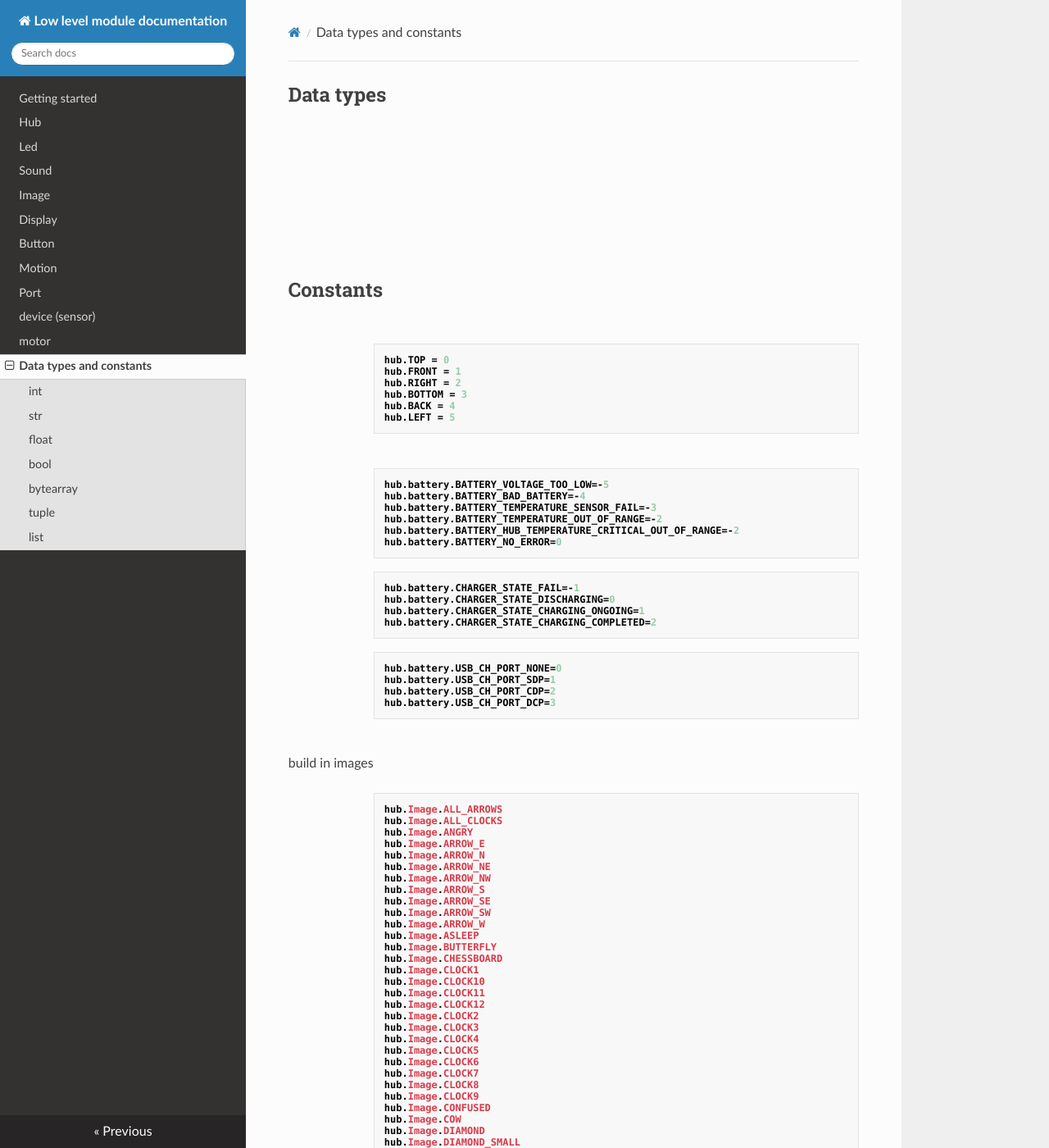
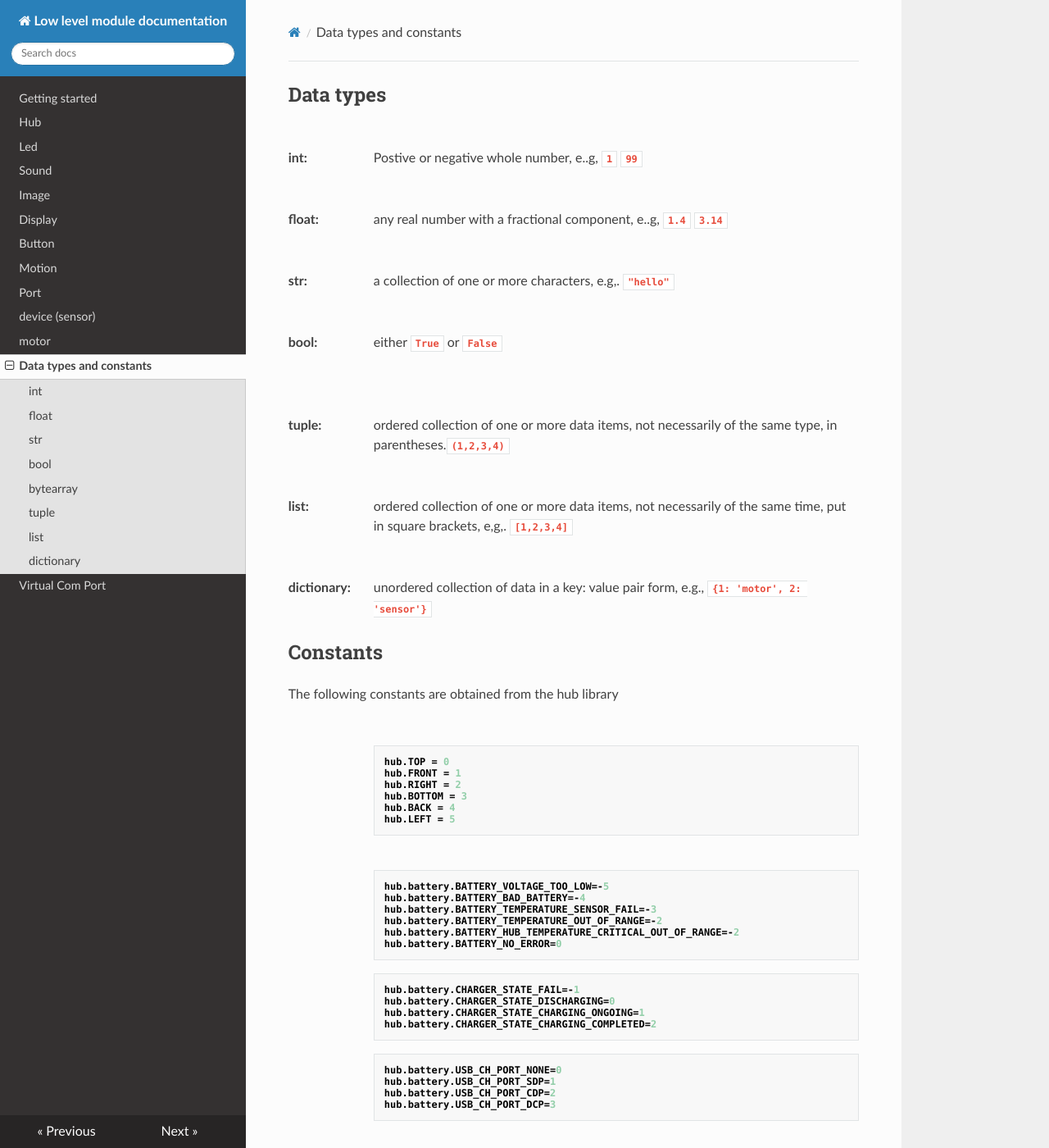
Before and after one commit to NStrijbosch/hub-module-notes, an MkDocs documentation site: the page built from docs/data_types.md, in a window 1280 px wide and 1400 px high. Shown: the whole window at 82% size. Built offline with MkDocs 1.6.1, drawn with Linux system fonts in a browser that asks for light colours; nearby versions of some CDN libraries; some of the changed text lies outside the part shown.

Commit message:
update data types

````diff
--- a/docs/data_types.md
+++ b/docs/data_types.md
@@ -2,19 +2,51 @@
 
 ## int
 
-## str
+__int:__
+
+*  Postive or negative whole number, e..g, `1` `99`
 
 ## float
 
+__float:__
+
+*  any real number with a fractional component, e..g, `1.4` `3.14`
+
+## str
+
+__str:__
+
+*  a collection of one or more characters, e.g,. `"hello"`
+
 ## bool
+
+__bool:__
+
+*  either `True` or `False`
 
 ## bytearray
 
 ## tuple
 
+__tuple:__
+
+*  ordered collection of one or more data items, not necessarily of the same type, in parentheses.`(1,2,3,4)`
+
 ## list
 
+__list:__
+
+* ordered collection of one or more data items, not necessarily of the same time, put in square brackets, e,g,. `[1,2,3,4]`
+
+## dictionary
+
+__dictionary:__
+
+* unordered collection of data in a key: value pair form, e.g., `{1: 'motor', 2: 'sensor'}`
+
 # Constants
+
+The following constants are obtained from the hub library
 
 ## hub
 
@@ -28,7 +60,6 @@ hub.LEFT = 5
 ```
 
 ## Battery
-
 
 ``` python
 hub.battery.BATTERY_VOLTAGE_TOO_LOW=-5
@@ -55,7 +86,7 @@ hub.battery.USB_CH_PORT_DCP=3
 
 ## Image
 
-build in images
+build in images:
 ```
 hub.Image.ALL_ARROWS
 hub.Image.ALL_CLOCKS
@@ -131,7 +162,6 @@ hub.Image.YES
 ## Sound
 
 Waveforms
-
 ```
 hub.sound.SOUND_SIN=0
 hub.sound.SOUND_SQUARE=1
@@ -162,9 +192,6 @@ hub.sound.SOUND_SAWTOOTH=3
 ## Motion
 
 ### gesture
-
-movement of the hub measured with build in gyroscope and accelerometer
-
 possible gestures:
 
 ```
--- a/mkdocs.yml
+++ b/mkdocs.yml
@@ -12,7 +12,7 @@ nav:
     - device (sensor): 'sensors.md'
     - motor: 'motors.md'
     - Data types and constants: 'data_types.md'
-#  - Virtual Com Port: 'VCP.md'
+    - Virtual Com Port: 'VCP.md'
 #  - Battery: 'battery.md'
 #   - Bluetooth: 'bluetooth.md'
 #   - Config: 'config.md'
````
Also changed, not shown: other parts of docs/data_types.md (+2 -10 lines).
